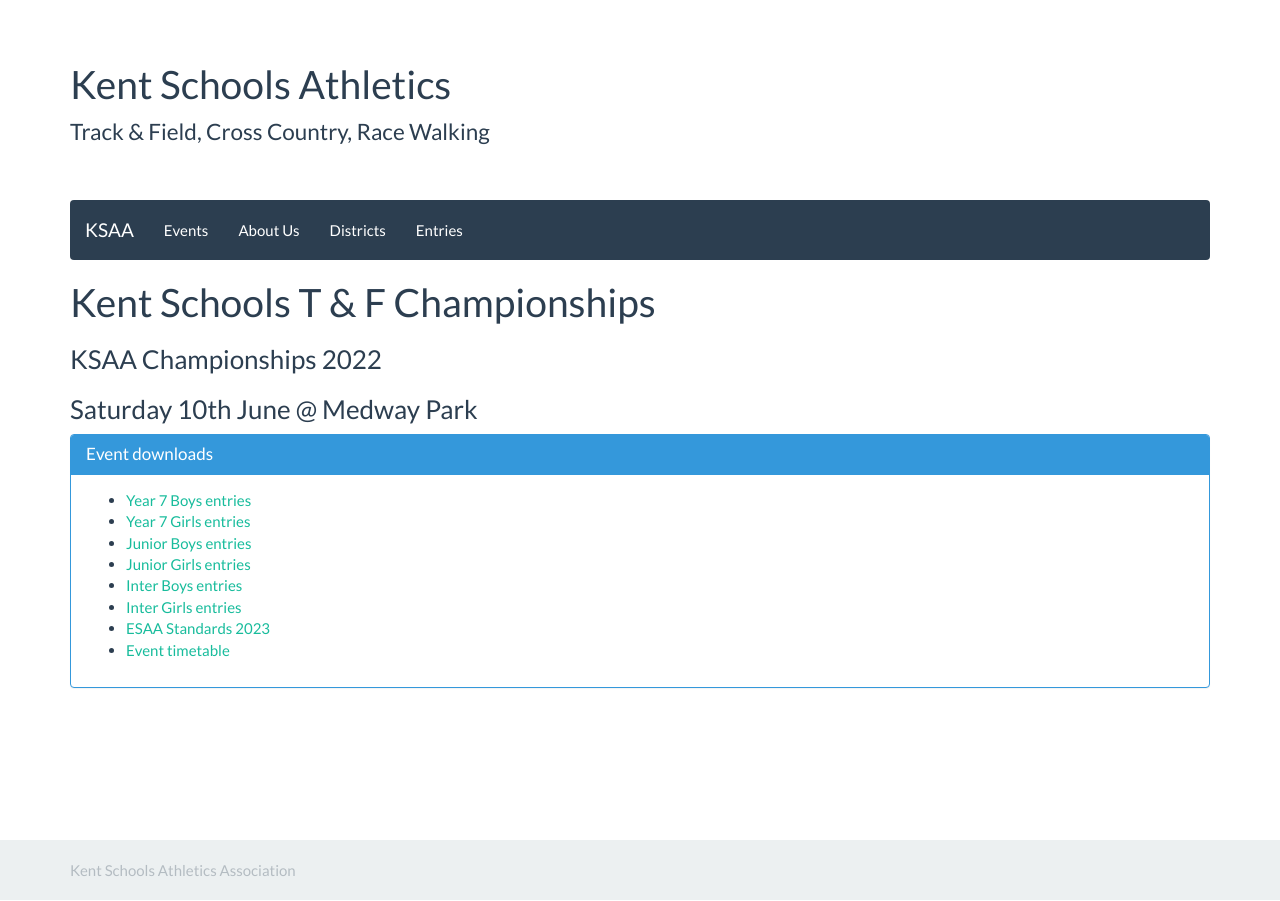
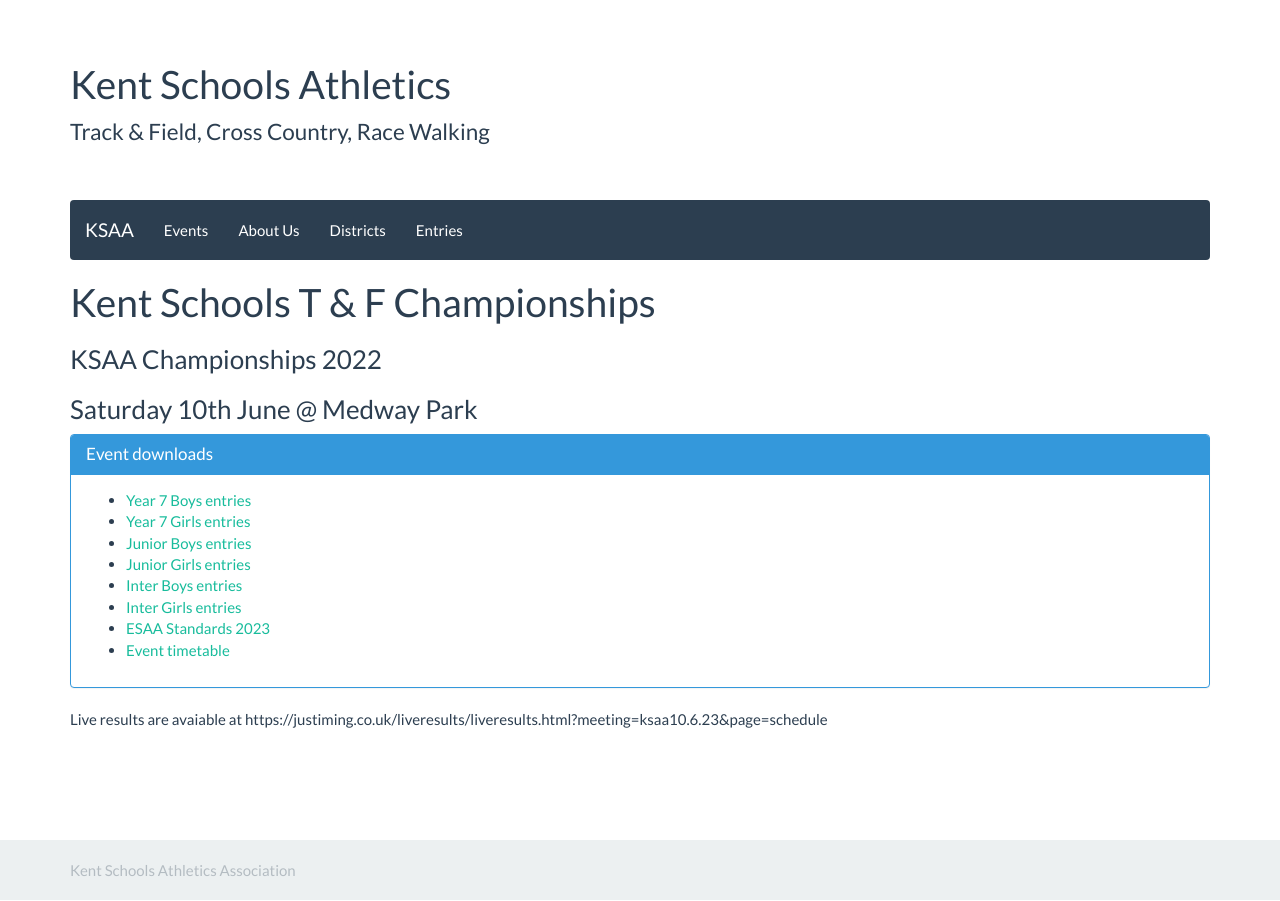
Before and after one commit to chrisnewark/chrisnewark.github.io, a Jekyll site: the page built from _events/22-23/2023-06-10-kent-schools-t-and-f-championships.md, in a window 1280 px wide. Built offline with Jekyll 4.4.1, drawn with Linux system fonts in a browser that asks for light colours; nearby versions of some CDN libraries.

Commit message:
Update 2023-06-10-kent-schools-t-and-f-championships.md

```diff
--- a/_events/22-23/2023-06-10-kent-schools-t-and-f-championships.md
+++ b/_events/22-23/2023-06-10-kent-schools-t-and-f-championships.md
@@ -27,3 +27,5 @@
     </ul>
   </div>
 </div>
+
+Live results are avaiable at https://justiming.co.uk/liveresults/liveresults.html?meeting=ksaa10.6.23&page=schedule
```
